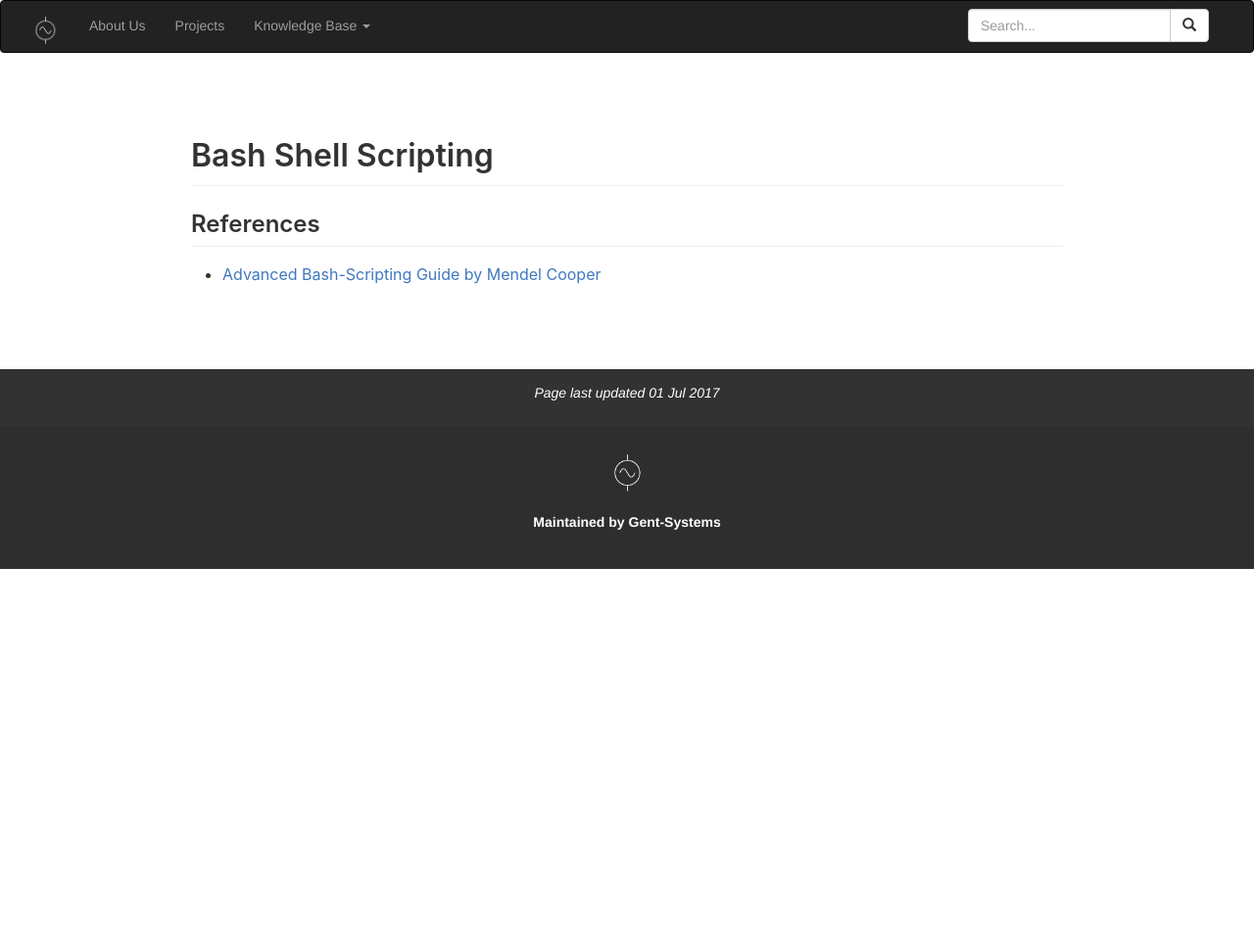
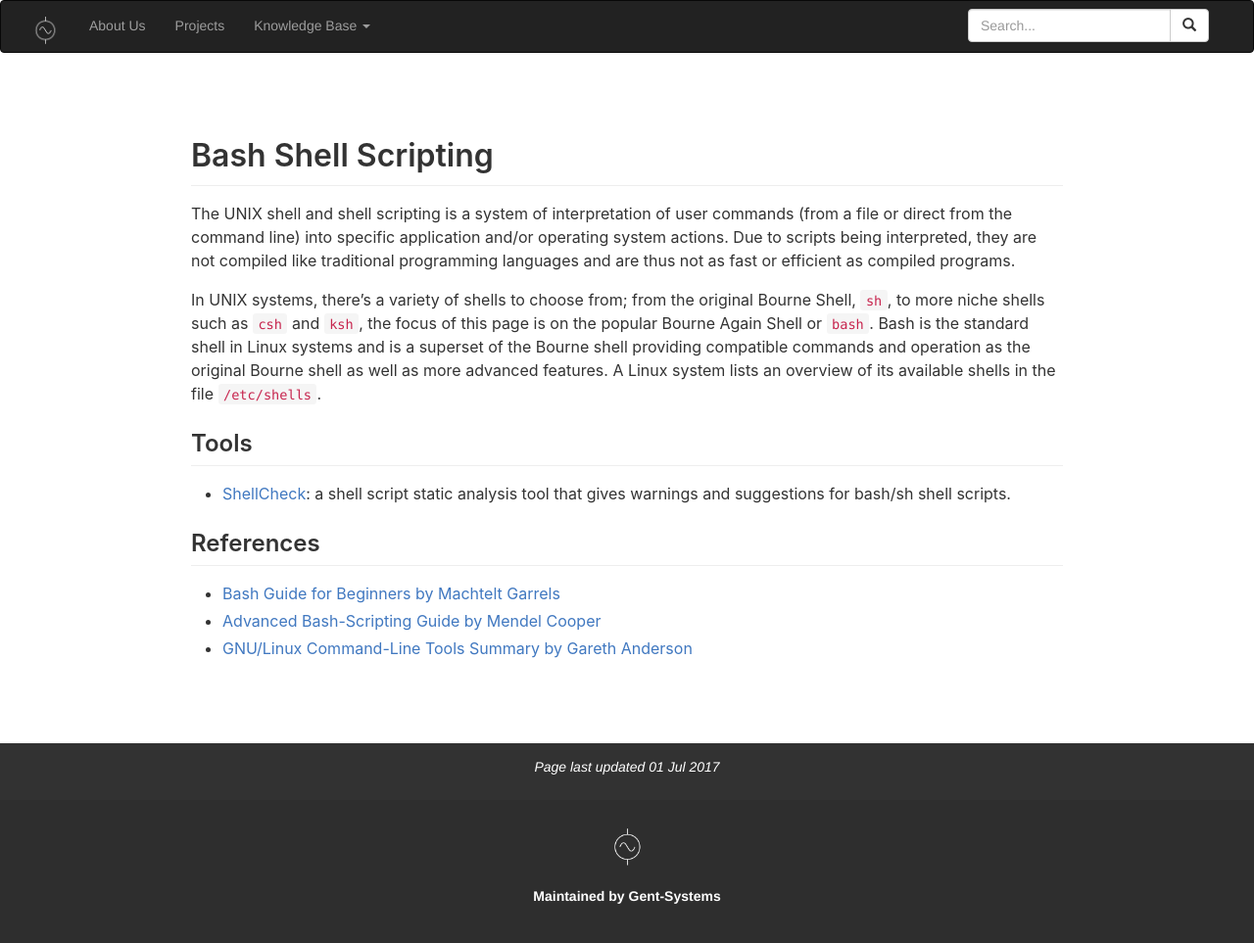
Before and after one commit to Gent-Systems/gent-systems-website, a Jekyll site: the page built from kb/software-engineering/languages/scripting/bash.md, in a window 1280 px wide. Shown: the whole page at 98% size. Built offline with Jekyll 4.4.1, drawn with Linux system fonts in a browser that asks for light colours; nearby versions of some CDN libraries; comment, search, counter and statistics services are not loaded; before the commit the page ends 900 px from its top, so only the background shows below that.

```diff
--- a/kb/software-engineering/languages/scripting/bash.md
+++ b/kb/software-engineering/languages/scripting/bash.md
@@ -3,13 +3,25 @@ title: Bash-Scripting
 layout: default
 kb: true
 top-category: Software Engineering
-date: 2017-01-01 00:00:00 -0600
+date: 2017-07-11 00:00:00 -0600
 last_modified_at: 2017-06-30 20:00:00 -0600
 comments: true
 ---
 
 # Bash Shell Scripting
 
+The UNIX shell and shell scripting is a system of interpretation of user commands (from a file or direct from the command line) into specific application and/or operating system actions. Due to scripts being interpreted, they are not compiled like traditional programming languages and are thus not as fast or efficient as compiled programs.
+
+In UNIX systems, there's a variety of shells to choose from; from the original Bourne Shell, `sh`, to more niche shells such as `csh` and `ksh`, the focus of this page is on the popular Bourne Again Shell or `bash`. Bash is the standard shell in Linux systems and is a superset of the Bourne shell providing compatible commands and operation as the original Bourne shell as well as more advanced features. A Linux system lists an overview of its available shells in the file `/etc/shells`.
+
+
+
+## Tools
+
+* [ShellCheck](https://github.com/koalaman/shellcheck): a shell script static analysis tool that gives warnings and suggestions for bash/sh shell scripts.
+
 ## References
 
+* [Bash Guide for Beginners by Machtelt Garrels](http://www.tldp.org/LDP/Bash-Beginners-Guide/html/index.html)
 * [Advanced Bash-Scripting Guide by Mendel Cooper](http://www.tldp.org/LDP/abs/html/index.html)
+* [GNU/Linux Command-Line Tools Summary by Gareth Anderson](http://www.tldp.org/LDP/GNU-Linux-Tools-Summary/html/index.html)
```
Also changed, not shown: kb/analog/high-performance design.md (+3 -1 lines).
